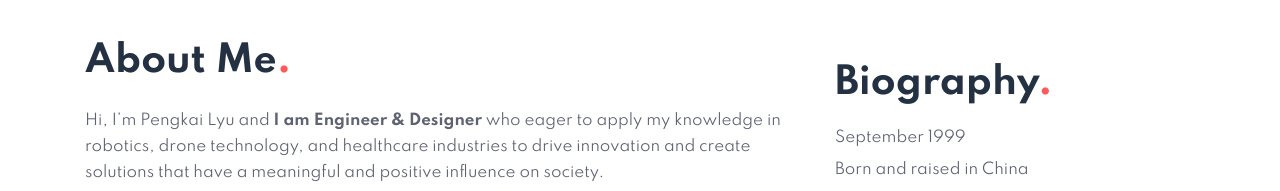
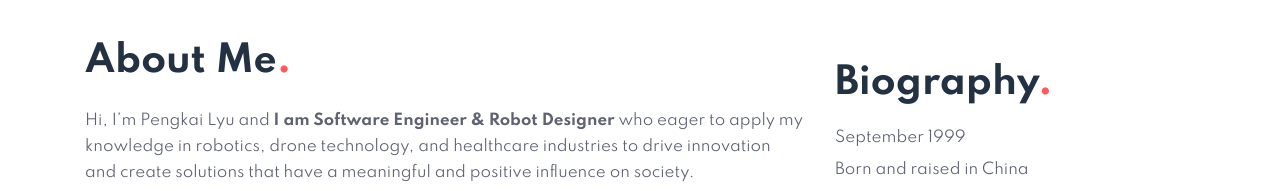
Before and after one commit to LPKPK/lpkpk.github.io, a plain HTML site: page about.html in a window 1280 px wide. Shown: the part 839-1030 px from the top of the page. Drawn offline with Linux system fonts and the light colour scheme.

Commit message:
update about me

```diff
--- a/about.html
+++ b/about.html
@@ -76,7 +76,7 @@
 						<div class="grdis-about-inf">
 							<div class="one-left-ab">
 									<h3 class="hny-title">About Me<span class="dot-1">.</span></h3>
-									<p>Hi, I’m Pengkai Lyu and <b>I am Engineer &amp; Designer</b> who eager to apply my knowledge in robotics, drone technology, and healthcare industries to drive
+									<p>Hi, I’m Pengkai Lyu and <b>I am Software Engineer &amp; Robot Designer</b> who eager to apply my knowledge in robotics, drone technology, and healthcare industries to drive
 										innovation and create solutions that have a meaningful and positive influence on society.</p>
 									<p><b>Open to Work</b> Now</p>
 									<ul class="social-about">
```
